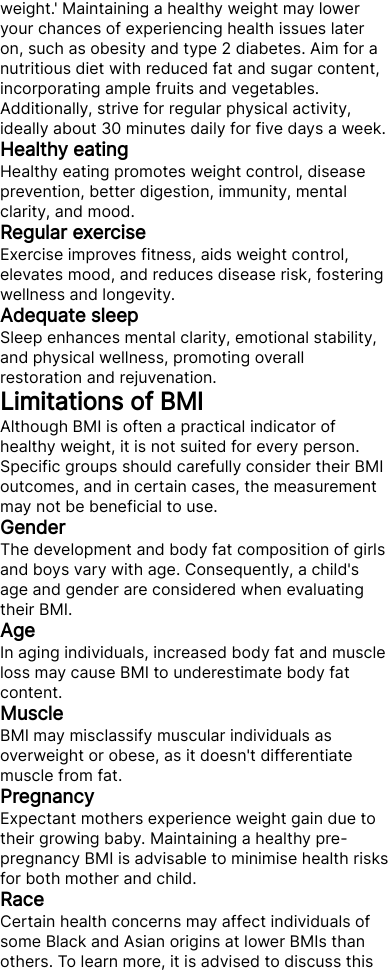
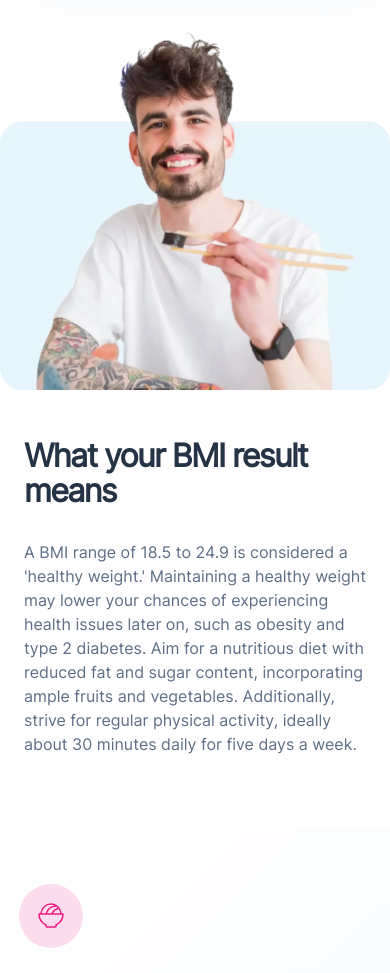
Before and after one commit to jAllanOli/bmi-calculator, an Angular app: page / in a window 390 px wide. Shown: the part 1016-1989 px from the top of the page. Built offline with nearby package versions, Linux system fonts and the light colour scheme.

Commit message:
mobile layout done

```diff
--- a/src/app/app.component.html
+++ b/src/app/app.component.html
@@ -18,38 +18,62 @@
   </section>
 
   <section class="result-explanation">
+    <img src="../assets/images/image-man-eating.webp" alt="" />
+    <div class="result-explanation__text">
       <h2>What your BMI result means</h2>
       <p>
-      A BMI range of 18.5 to 24.9 is considered a 'healthy weight.' Maintaining
-      a healthy weight may lower your chances of experiencing health issues
-      later on, such as obesity and type 2 diabetes. Aim for a nutritious diet
-      with reduced fat and sugar content, incorporating ample fruits and
-      vegetables. Additionally, strive for regular physical activity, ideally
-      about 30 minutes daily for five days a week.
+        A BMI range of 18.5 to 24.9 is considered a 'healthy weight.'
+        Maintaining a healthy weight may lower your chances of experiencing
+        health issues later on, such as obesity and type 2 diabetes. Aim for a
+        nutritious diet with reduced fat and sugar content, incorporating ample
+        fruits and vegetables. Additionally, strive for regular physical
+        activity, ideally about 30 minutes daily for five days a week.
       </p>
+    </div>
   </section>
 
   <section class="benefits">
     <article class="benefits__item">
+      <img
+        src="../assets/images/icon-eating.svg"
+        class="benefits__icon"
+        alt="food"
+      />
+      <div class="benefits__text">
         <h3>Healthy eating</h3>
         <p>
           Healthy eating promotes weight control, disease prevention, better
           digestion, immunity, mental clarity, and mood.
         </p>
+      </div>
     </article>
     <article class="benefits__item">
+      <img
+        src="../assets/images/icon-exercise.svg"
+        class="benefits__icon"
+        alt="alter"
+      />
+      <div class="benefits__text">
         <h3>Regular exercise</h3>
         <p>
           Exercise improves fitness, aids weight control, elevates mood, and
           reduces disease risk, fostering wellness and longevity.
         </p>
+      </div>
     </article>
     <article class="benefits__item">
+      <img
+        src="../assets/images/icon-sleep.svg"
+        class="benefits__icon"
+        alt="moon"
+      />
+      <div class="benefits__text">
         <h3>Adequate sleep</h3>
         <p>
           Sleep enhances mental clarity, emotional stability, and physical
           wellness, promoting overall restoration and rejuvenation.
         </p>
+      </div>
     </article>
   </section>
 
@@ -61,39 +85,61 @@
       BMI outcomes, and in certain cases, the measurement may not be beneficial
       to use.
     </p>
+
     <div class="cards-grid">
       <div class="limitations__item">
+        <div class="card-header">
+          <img src="../assets/images/icon-gender.svg" alt="gender" />
           <h3>Gender</h3>
+        </div>
         <p>
           The development and body fat composition of girls and boys vary with
           age. Consequently, a child's age and gender are considered when
           evaluating their BMI.
         </p>
       </div>
+
       <div class="limitations__item">
+        <div class="card-header">
+          <img src="../assets/images/icon-age.svg" alt="cake" />
           <h3>Age</h3>
+        </div>
+
         <p>
           In aging individuals, increased body fat and muscle loss may cause BMI
           to underestimate body fat content.
         </p>
       </div>
+
       <div class="limitations__item">
+        <div class="card-header">
+          <img src="../assets/images/icon-muscle.svg" alt="arm" />
           <h3>Muscle</h3>
+        </div>
+
         <p>
           BMI may misclassify muscular individuals as overweight or obese, as it
           doesn't differentiate muscle from fat.
         </p>
       </div>
+
       <div class="limitations__item">
+        <div class="card-header">
+          <img src="../assets/images/icon-pregnancy.svg" alt="baby" />
           <h3>Pregnancy</h3>
+        </div>
         <p>
           Expectant mothers experience weight gain due to their growing baby.
           Maintaining a healthy pre-pregnancy BMI is advisable to minimise
           health risks for both mother and child.
         </p>
       </div>
+
       <div class="limitations__item">
+        <div class="card-header">
+          <img src="../assets/images/icon-race.svg" alt="person" />
           <h3>Race</h3>
+        </div>
         <p>
           Certain health concerns may affect individuals of some Black and Asian
           origins at lower BMIs than others. To learn more, it is advised to
--- a/src/app/app.component.scss
+++ b/src/app/app.component.scss
@@ -36,3 +36,136 @@
 .inputs-area {
   padding: 0 1.5rem;
 }
+
+.result-explanation {
+  margin-top: 4.5rem;
+  display: flex;
+  flex-direction: column;
+  align-items: center;
+
+  img {
+    width: 100%;
+  }
+
+  &__text {
+    display: flex;
+    flex-direction: column;
+    gap: 2rem;
+    padding: 3rem 1.5rem 4.5rem;
+
+    h2 {
+      font-size: 2rem;
+      line-height: 110%;
+      letter-spacing: -0.1rem;
+      color: $gunmetal;
+    }
+
+    p {
+      @include body-m;
+      color: $dark-eletric-blue;
+    }
+  }
+}
+
+.benefits {
+  padding: 3.5rem 1.8rem 3.5rem 1.2rem;
+  display: flex;
+  flex-direction: column;
+  gap: 2.5rem;
+  background: var(
+    --gradient-1,
+    linear-gradient(
+      315deg,
+      rgba(214, 230, 254, 0.25) 0%,
+      rgba(214, 252, 254, 0) 100%
+    )
+  );
+
+  &__item {
+    display: flex;
+    flex-direction: column;
+    align-items: flex-start;
+    gap: 2rem;
+  }
+
+  &__img {
+    width: 4rem;
+  }
+
+  &__text {
+    display: flex;
+    flex-direction: column;
+    gap: 1.5rem;
+
+    h3 {
+      font-size: 1.5rem;
+      font-weight: 600;
+      letter-spacing: -0.075rem;
+      color: $gunmetal;
+    }
+
+    p {
+      line-height: 150%;
+      color: $dark-eletric-blue;
+    }
+  }
+}
+
+.limitations {
+  padding: 4.5rem 1.8rem 6rem 1.2rem;
+  display: flex;
+  flex-direction: column;
+  text-align: center;
+  gap: 2rem;
+
+  & > h2 {
+    font-size: 2rem;
+    line-height: 110%;
+    letter-spacing: -0.1rem;
+    color: $gunmetal;
+  }
+
+  & > p {
+    margin-bottom: 1.5rem;
+    line-height: 150%;
+    color: $dark-eletric-blue;
+  }
+
+  .cards-grid {
+    display: grid;
+    grid-template-columns: 1fr;
+    gap: 1rem;
+  }
+
+  &__item {
+    text-align: left;
+    padding: 1.5rem;
+    background-color: $pure-white;
+    border-radius: 1rem;
+    display: flex;
+    flex-direction: column;
+    gap: 1rem;
+    box-shadow: 16px 32px 56px 0px rgba(143, 174, 207, 0.25);
+
+    .card-header {
+      display: flex;
+      align-items: center;
+      gap: 1rem;
+
+      img {
+        width: 2rem;
+      }
+
+      h3 {
+        font-size: 1.25rem;
+        letter-spacing: -0.0625rem;
+        color: $gunmetal;
+      }
+    }
+
+    p {
+      @include body-s;
+      color: $dark-eletric-blue;
+    }
+  }
+}
--- a/src/app/calculator/calculator.component.html
+++ b/src/app/calculator/calculator.component.html
@@ -31,7 +31,7 @@
     <div
       *ngSwitchCase="'metric'"
       data-testid="metric-inputs"
-      class="metric-inputs"
+      class="metric-inputs appear-animation"
     >
       <label class="label height" for="height"
         >Height
@@ -39,7 +39,7 @@
           id="height"
           class="value-input"
           data-testid="metric-height-input"
-          type="number"
+          type="text"
           placeholder="0"
           [(ngModel)]="metricData.height"
           (blur)="calculate()"
@@ -51,7 +51,7 @@
           id="weight"
           class="value-input"
           data-testid="metric-weight-input"
-          type="number"
+          type="text"
           placeholder="0"
           [(ngModel)]="metricData.weight"
           (blur)="calculate()"
@@ -61,7 +61,7 @@
 
     <div
       *ngSwitchCase="'imperial'"
-      class="imperial-inputs"
+      class="imperial-inputs appear-animation"
       data-testid="imperial-inputs"
     >
       <div class="flex-container">
@@ -71,7 +71,7 @@
             id="height"
             class="value-input"
             data-testid="feet-input"
-            type="number"
+            type="text"
             placeholder="0"
             [(ngModel)]="imperialData.height.feet"
             (blur)="calculate()"
@@ -82,7 +82,7 @@
             id="height-inches"
             class="value-input"
             data-testid="inches-input"
-            type="number"
+            type="text"
             placeholder="0"
             [(ngModel)]="imperialData.height.inches"
             (blur)="calculate()"
@@ -97,7 +97,7 @@
             id="weight"
             class="value-input"
             data-testid="stones-input"
-            type="number"
+            type="text"
             placeholder="0"
             [(ngModel)]="imperialData.weight.stones"
             (blur)="calculate()"
@@ -108,7 +108,7 @@
             id="weight-lbs"
             class="value-input"
             data-testid="pounds-input"
-            type="number"
+            type="text"
             placeholder="0"
             [(ngModel)]="imperialData.weight.pounds"
             (blur)="calculate()"
--- a/src/app/calculator/calculator.component.scss
+++ b/src/app/calculator/calculator.component.scss
@@ -9,6 +9,7 @@
   border-radius: 1rem;
 
   background-color: $pure-white;
+  box-shadow: 16px 32px 56px 0px rgba(143, 174, 207, 0.25);
 
   h3 {
     color: $gunmetal;
@@ -67,6 +68,10 @@
   }
 
   .imperial-inputs {
+    display: flex;
+    flex-direction: column;
+    gap: 1rem;
+
     .flex-container {
       display: flex;
       align-items: flex-end;
@@ -97,6 +102,10 @@
       top: 50%;
       transform: translateY(-50%);
     }
+  }
+
+  .appear-animation {
+    animation: appear 500ms;
   }
 }
 
@@ -174,3 +183,13 @@
     }
   }
 }
+
+@keyframes appear {
+  from {
+    opacity: 0;
+  }
+
+  to {
+    opacity: 1;
+  }
+}
```
Lines whose indentation alone changed are shown as unchanged.
